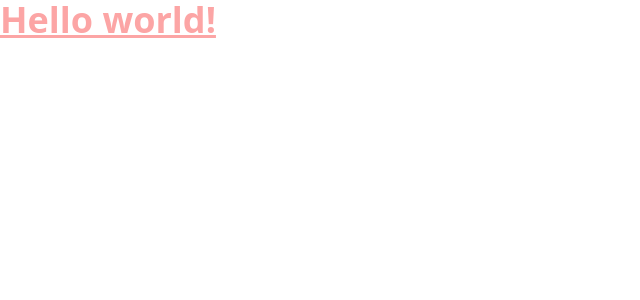
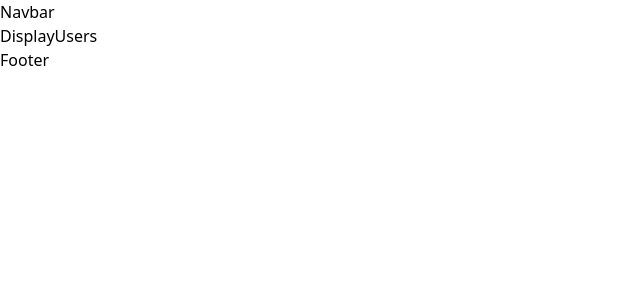
Before and after one commit to egist-diko/users-app, a React (Create React App) app: page / in a window 1280 px wide. Shown: the top 300 px of the page, without its empty margins (0-640 px from the left). Built offline with nearby package versions, Linux system fonts and the light colour scheme.

Commit message:
added some empty component and routes

```diff
--- a/package.json
+++ b/package.json
@@ -12,6 +12,7 @@
     "@types/react-dom": "^18.3.0",
     "react": "^18.3.1",
     "react-dom": "^18.3.1",
+    "react-router-dom": "^6.26.0",
     "react-scripts": "5.0.1",
     "typescript": "^4.9.5",
     "web-vitals": "^2.1.4"
--- a/src/App.tsx
+++ b/src/App.tsx
@@ -1,10 +1,11 @@
 import React from 'react';
 import './App.css';
+import { useRoutes } from 'react-router-dom';
+import routes from './routes';
 
 function App() {
-  return (
-    <h1 className='text-4xl font-bold underline text-red-300'>Hello world!</h1>
-  );
+  const content = useRoutes(routes);
+  return <>{content}</>;
 }
 
 export default App;
--- a/src/index.tsx
+++ b/src/index.tsx
@@ -3,13 +3,16 @@ import ReactDOM from 'react-dom/client';
 import './index.css';
 import App from './App';
 import reportWebVitals from './reportWebVitals';
+import { BrowserRouter } from 'react-router-dom';
 
 const root = ReactDOM.createRoot(
   document.getElementById('root') as HTMLElement
 );
 root.render(
   <React.StrictMode>
-    <App />
+    <BrowserRouter>
+      <App />
+    </BrowserRouter>
   </React.StrictMode>
 );
 
--- /dev/null
+++ b/src/routes.tsx
@@ -0,0 +1,42 @@
+import { ComponentType, lazy, Suspense } from 'react';
+import { Layout } from './view/components/layout';
+
+const Loadable =
+  <P extends object>(Component: ComponentType<P>) =>
+  (props: P) =>
+    (
+      <Suspense fallback={<div>Wait please</div>}>
+        <Component {...props} />
+      </Suspense>
+    );
+
+const CreateUser = Loadable(lazy(() => import('./view/pages/createUser')));
+const DisplayUser = Loadable(lazy(() => import('./view/pages/displayUser')));
+const DisplayUsers = Loadable(lazy(() => import('./view/pages/displayUsers')));
+
+const routes = [
+  {
+    path: '/',
+    element: <Layout />,
+    children: [
+      {
+        path: '/',
+        element: <DisplayUsers />,
+      },
+      {
+        path: '/users',
+        element: <DisplayUsers />,
+      },
+      {
+        path: '/users/:id',
+        element: <DisplayUser />,
+      },
+      {
+        path: '/createUser',
+        element: <CreateUser />,
+      },
+    ],
+  },
+];
+
+export default routes;
--- /dev/null
+++ b/src/view/components/footer.tsx
@@ -0,0 +1,5 @@
+import React from 'react';
+
+export const Footer = () => {
+  return <div>Footer</div>;
+};
--- /dev/null
+++ b/src/view/components/layout.tsx
@@ -0,0 +1,18 @@
+import React, { FC, ReactNode } from 'react';
+import { Navbar } from './navbar';
+import { Footer } from './footer';
+import { Outlet } from 'react-router-dom';
+
+interface LayoutProps {
+  children?: ReactNode;
+}
+
+export const Layout: FC<LayoutProps> = () => {
+  return (
+    <>
+      <Navbar />
+      <Outlet />
+      <Footer />
+    </>
+  );
+};
--- /dev/null
+++ b/src/view/components/navbar.tsx
@@ -0,0 +1,5 @@
+import React from 'react';
+
+export const Navbar = () => {
+  return <div>Navbar</div>;
+};
--- /dev/null
+++ b/src/view/pages/createUser.tsx
@@ -0,0 +1,7 @@
+import React from 'react';
+
+const CreateUser = () => {
+  return <div>CreateUser</div>;
+};
+
+export default CreateUser;
--- /dev/null
+++ b/src/view/pages/displayUser.tsx
@@ -0,0 +1,7 @@
+import React from 'react';
+
+const DisplayUser = () => {
+  return <div>DisplayUser</div>;
+};
+
+export default DisplayUser;
--- /dev/null
+++ b/src/view/pages/displayUsers.tsx
@@ -0,0 +1,7 @@
+import React from 'react';
+
+const DisplayUsers = () => {
+  return <div>DisplayUsers</div>;
+};
+
+export default DisplayUsers;
```
Also changed, not shown: 1 other file (tests, documents, lock files or other folders).
